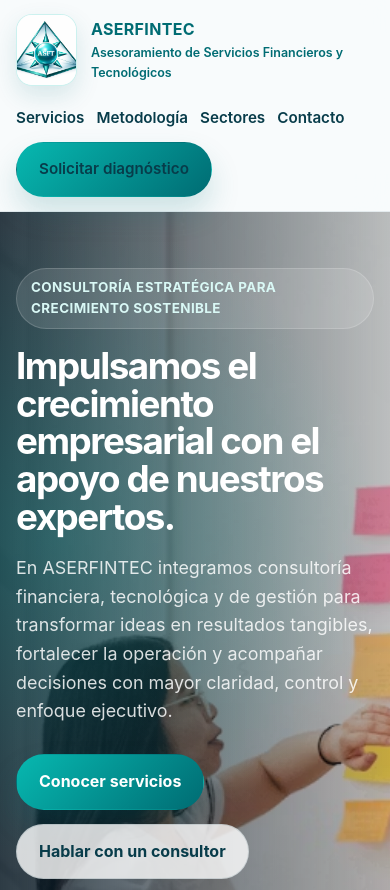
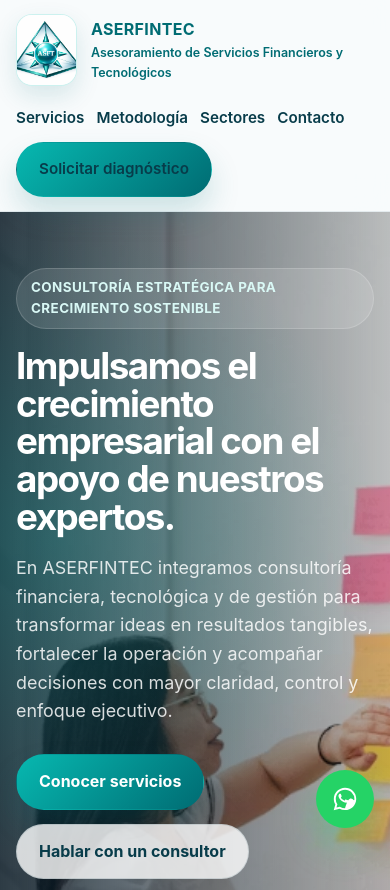
Before and after one commit to avelarde-hub/aserfintec-web, a plain HTML site: page index.html in a window 390 px wide. Shown: the top 890 px of the page. Drawn offline with Linux system fonts and the light colour scheme.

Commit message:
Se actualizan datos

```diff
--- a/css/styles.css
+++ b/css/styles.css
@@ -52,6 +52,11 @@
   backdrop-filter: blur(14px);
   background: rgba(248, 251, 252, 0.88);
   border-bottom: 1px solid rgba(8, 60, 74, 0.08);
+}
+
+.topbar.scrolled {
+  background: rgba(248, 251, 252, 0.96);
+  box-shadow: 0 10px 30px rgba(8, 60, 74, 0.08);
 }
 
 .nav {
@@ -447,7 +452,7 @@
   border-radius: 28px;
   overflow: hidden;
   box-shadow: var(--shadow);
-  background: url("../assets/gestion-financiera.jpg") center/cover no-repeat;
+  background: url("./assets/gestion-financiera.jpg") center/cover no-repeat;
 }
 
 .feature-copy {
@@ -590,9 +595,46 @@
   transform: translateY(0);
 }
 
-.topbar.scrolled {
-  background: rgba(248, 251, 252, 0.96);
-  box-shadow: 0 10px 30px rgba(8, 60, 74, 0.08);
+.btn-whatsapp {
+  background: #25d366;
+  color: #ffffff;
+  box-shadow: 0 16px 30px rgba(37, 211, 102, 0.22);
+  margin-top: 12px;
+}
+
+.btn-whatsapp:hover {
+  transform: translateY(-2px);
+  filter: brightness(0.96);
+}
+
+.whatsapp-float {
+  position: fixed;
+  right: 22px;
+  bottom: 22px;
+  width: 64px;
+  height: 64px;
+  border-radius: 50%;
+  background: #25d366;
+  color: #ffffff;
+  display: flex;
+  align-items: center;
+  justify-content: center;
+  box-shadow: 0 18px 35px rgba(37, 211, 102, 0.35);
+  z-index: 9999;
+  transition: transform 0.25s ease, box-shadow 0.25s ease;
+  text-decoration: none;
+}
+
+.whatsapp-float:hover {
+  transform: translateY(-3px) scale(1.03);
+  box-shadow: 0 22px 40px rgba(37, 211, 102, 0.42);
+}
+
+.whatsapp-float svg {
+  width: 32px;
+  height: 32px;
+  display: block;
+  fill: currentColor;
 }
 
 @media (max-width: 1024px) {
@@ -646,4 +688,16 @@
     width: 72px;
     height: 72px;
   }
+
+  .whatsapp-float {
+    width: 58px;
+    height: 58px;
+    right: 16px;
+    bottom: 16px;
+  }
+
+  .whatsapp-float svg {
+    width: 28px;
+    height: 28px;
+  }
 }
--- a/index.html
+++ b/index.html
@@ -72,7 +72,6 @@
                 <span>Comprensión profunda de los desafíos del cliente y su situación actual.</span>
               </div>
             </div>
-
             <div class="item">
               <div class="num">02</div>
               <div>
@@ -80,7 +79,6 @@
                 <span>Estrategias y acciones alineadas con la realidad de cada organización.</span>
               </div>
             </div>
-
             <div class="item">
               <div class="num">03</div>
               <div>
@@ -105,13 +103,13 @@
         </div>
 
         <div class="image-strip">
-          <div class="image-tile" style="background-image: url('./assets/consultoria-financiera.jpg');">
+          <div class="image-tile" style="background-image:url('https://images.unsplash.com/photo-1556740749-887f6717d7e4?auto=format&fit=crop&w=1200&q=80');">
             <span>Consultoría financiera y visión estratégica</span>
           </div>
-          <div class="image-tile" style="background-image: url('./assets/consultoria-ejecutiva.jpg');">
+          <div class="image-tile" style="background-image:url('https://images.unsplash.com/photo-1553877522-43269d4ea984?auto=format&fit=crop&w=1200&q=80');">
             <span>Gestión, coordinación y acompañamiento ejecutivo</span>
           </div>
-          <div class="image-tile" style="background-image: url('./assets/tecnologia-innovacion.jpg');">
+          <div class="image-tile" style="background-image:url('https://images.unsplash.com/photo-1516321318423-f06f85e504b3?auto=format&fit=crop&w=1200&q=80');">
             <span>Tecnología, innovación y mejora operativa</span>
           </div>
         </div>
@@ -337,7 +335,6 @@
           <p>
             Si requiere una consultoría orientada a control, eficiencia, mejora operativa o fortalecimiento tecnológico, ASERFINTEC está lista para acompañarle.
           </p>
-
           <div class="contact-list">
             <div class="contact-item">
               <strong>Teléfono</strong>
@@ -363,6 +360,14 @@
             ASERFINTEC trabaja para que sus clientes logren una operación más sólida, decisiones mejor fundamentadas y una gestión preparada para crecer con orden y sostenibilidad.
           </p>
           <a class="btn btn-primary" href="mailto:aserfintec@hotmail.com">Escribir ahora</a>
+          <a
+            class="btn btn-whatsapp"
+            href="https://wa.me/593992715510?text=Hola,%20deseo%20informaci%C3%B3n%20sobre%20los%20servicios%20de%20ASERFINTEC"
+            target="_blank"
+            rel="noopener noreferrer"
+          >
+            Consultar por WhatsApp
+          </a>
         </div>
       </div>
     </section>
@@ -375,6 +380,19 @@
     </div>
   </footer>
 
+  <a
+    class="whatsapp-float"
+    href="https://wa.me/593992715510?text=Hola,%20deseo%20informaci%C3%B3n%20sobre%20los%20servicios%20de%20ASERFINTEC"
+    target="_blank"
+    rel="noopener noreferrer"
+    aria-label="Abrir WhatsApp"
+    title="Consultar por WhatsApp"
+  >
+    <svg viewBox="0 0 32 32" aria-hidden="true">
+      <path fill="currentColor" d="M19.11 17.36c-.28-.14-1.64-.81-1.89-.9-.25-.09-.43-.14-.61.14-.18.28-.7.9-.86 1.09-.16.18-.32.21-.6.07-.28-.14-1.16-.43-2.21-1.38-.82-.73-1.37-1.64-1.53-1.91-.16-.28-.02-.43.12-.57.13-.13.28-.32.41-.48.14-.16.18-.28.28-.46.09-.18.05-.34-.02-.48-.07-.14-.61-1.47-.84-2.02-.22-.53-.45-.46-.61-.46h-.52c-.18 0-.48.07-.73.34-.25.28-.95.93-.95 2.27s.97 2.63 1.11 2.81c.14.18 1.9 2.9 4.61 4.06.65.28 1.16.45 1.56.57.66.21 1.26.18 1.73.11.53-.08 1.64-.67 1.87-1.32.23-.65.23-1.2.16-1.32-.07-.11-.25-.18-.53-.32zM16.02 3.2c-7.08 0-12.8 5.72-12.8 12.77 0 2.25.59 4.45 1.72 6.39L3.1 28.8l6.61-1.73a12.83 12.83 0 0 0 6.31 1.61h.01c7.07 0 12.8-5.72 12.8-12.78 0-3.4-1.33-6.6-3.74-9-2.41-2.4-5.62-3.72-9.07-3.72zm0 23.31h-.01a10.66 10.66 0 0 1-5.43-1.49l-.39-.23-3.92 1.03 1.05-3.81-.25-.39a10.56 10.56 0 0 1-1.63-5.63c0-5.87 4.78-10.64 10.67-10.64 2.84 0 5.51 1.1 7.51 3.09a10.55 10.55 0 0 1 3.12 7.55c0 5.87-4.79-10.65-10.72 10.65z"/>
+    </svg>
+  </a>
+
   <script src="./js/main.js"></script>
 </body>
 </html>
```
